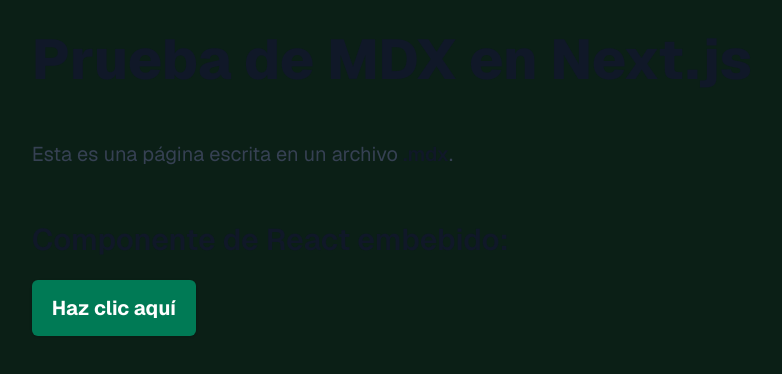
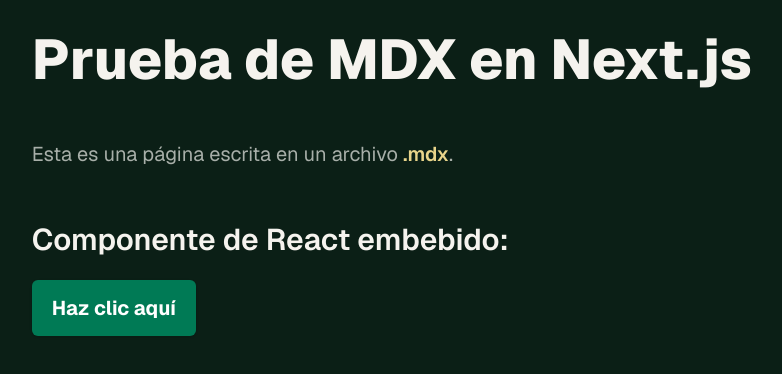
Before and after one commit to No-Country-simulation/so7-26-team-02-physaflow-public-report, a Next.js app: page /sandbox in a window 1280 px wide. Shown: the top 374 px of the page, without its empty margins (248-1030 px from the left). Built offline with nearby package versions, Linux system fonts and the light colour scheme.

Commit message:
feat: complete MDX foundation and styling setup

```diff
--- a/mdx-components.tsx
+++ b/mdx-components.tsx
@@ -2,8 +2,10 @@
 
 export function useMDXComponents(components: MDXComponents): MDXComponents {
   return {
+    // prose-invert = light text for dark backgrounds (brand forest-green).
+    // prose-green was for light pages and made headings nearly invisible here.
     wrapper: ({ children }) => (
-      <article className="prose prose-green lg:prose-xl mx-auto my-8 px-4">
+      <article className="prose prose-invert lg:prose-xl mx-auto my-8 px-4 prose-headings:text-foreground prose-p:text-muted prose-strong:text-accent-light prose-a:text-accent">
         {children}
       </article>
     ),
```
